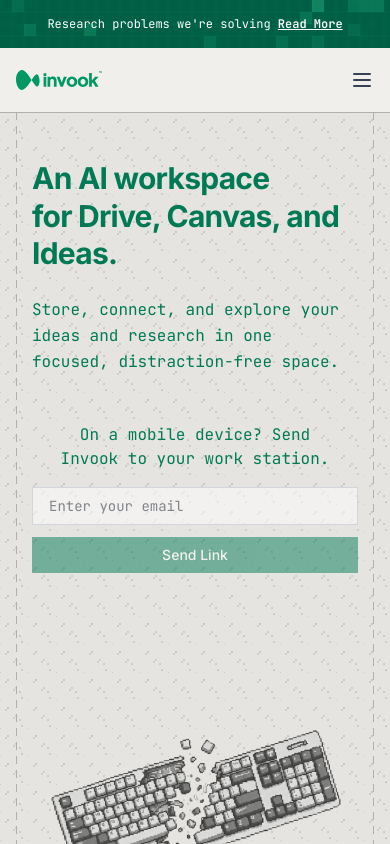
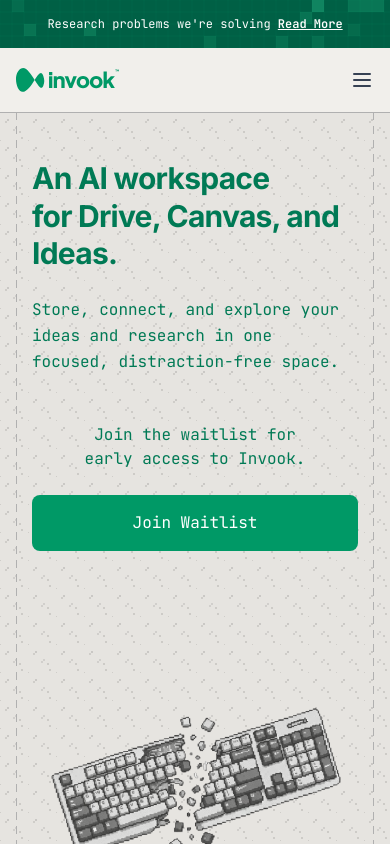
Before and after one commit to Thinking-Sound-Lab/tsl-website, a Next.js app: page / in a window 390 px wide. Shown: the top 844 px of the page. Built offline with nearby package versions, Linux system fonts and the light colour scheme.

Commit message:
feat: Add waitlist modal component with email submission and success/error states.

```diff
--- a/app/auth/success/page.tsx
+++ b/app/auth/success/page.tsx
@@ -38,8 +38,7 @@
     const extractTokensAndRedirect = () => {
       try {
         const hash = window.location.hash;
-        console.log("OAuth success page - full URL:", window.location.href);
-        console.log("OAuth success page - hash fragment:", hash);
+
 
         if (hash && hash.length > 1) {
           // Parse the hash to extract user email if available
@@ -52,13 +51,13 @@
             const decodedToken = decodeJWT(accessToken);
             if (decodedToken && decodedToken.email) {
               setUserEmail(decodedToken.email);
-              console.log("User email extracted:", decodedToken.email);
+
             }
           }
 
           // Create custom protocol URL for Electron app
           const electronCallbackUrl = `invook://oauth/callback${hash}`;
-          console.log("Redirecting to Electron app:", electronCallbackUrl);
+
 
           // Redirect to Electron app with tokens
           window.location.href = electronCallbackUrl;
@@ -85,9 +84,7 @@
     };
 
     window.addEventListener("message", handleMessage);
-    console.log(
-      "OAuth success page loaded - authentication completed successfully"
-    );
+
 
     return () => {
       window.removeEventListener("message", handleMessage);
--- a/app/changelog/page.tsx
+++ b/app/changelog/page.tsx
@@ -1,6 +1,7 @@
 "use client";
 
 import { useState } from "react";
+import Image from "next/image";
 import { changelogData, ChangelogItem } from "./data";
 
 const ITEMS_PER_PAGE = 5;
@@ -108,10 +109,13 @@
                         {/* Image support */}
                         {change.image && (
                           <div className="mt-4">
-                            <img
+                            <Image
                               src={change.image}
                               alt={change.title}
-                              className="w-full border border-gray-300"
+                              width={0}
+                              height={0}
+                              sizes="100vw"
+                              className="w-full h-auto border border-gray-300"
                             />
                           </div>
                         )}
@@ -119,10 +123,13 @@
                         {/* GIF support */}
                         {change.gif && (
                           <div className="mt-4">
-                            <img
+                            <Image
                               src={change.gif}
                               alt={change.title}
-                              className="w-full border border-gray-300"
+                              width={0}
+                              height={0}
+                              sizes="100vw"
+                              className="w-full h-auto border border-gray-300"
                             />
                           </div>
                         )}
@@ -199,11 +206,10 @@
                         <button
                           key={page}
                           onClick={() => setCurrentPage(page)}
-                          className={`w-10 h-10 border font-mono text-sm transition-colors ${
-                            currentPage === page
-                              ? "bg-emerald-700 text-white border-emerald-700"
-                              : "bg-gray-100 text-gray-700 border-gray-200 hover:bg-gray-200"
-                          }`}
+                          className={`w-10 h-10 border font-mono text-sm transition-colors ${currentPage === page
+                            ? "bg-emerald-700 text-white border-emerald-700"
+                            : "bg-gray-100 text-gray-700 border-gray-200 hover:bg-gray-200"
+                            }`}
                         >
                           {page}
                         </button>
--- a/app/contact-us/page.tsx
+++ b/app/contact-us/page.tsx
@@ -12,7 +12,7 @@
 
   const handleSubmit = (e: React.FormEvent) => {
     e.preventDefault();
-    console.log("Form submitted:", formData);
+
     // Handle form submission here
   };
 
--- a/app/downloads/installation-steps.tsx
+++ b/app/downloads/installation-steps.tsx
@@ -1,6 +1,7 @@
 "use client";
 
 import { useEffect } from "react";
+import Image from "next/image";
 
 interface InstallationStepsProps {
   platform: "mac" | "windows";
@@ -32,9 +33,12 @@
         "Open the downloaded .dmg file from your downloads list. It's in the top right corner of your browser.",
       visual: (
         <div className="mt-4 -ml-6 overflow-visible">
-          <img
+          <Image
             src="/images/dmg_invook.png"
             alt="Invook.dmg download"
+            width={0}
+            height={0}
+            sizes="100vw"
             className="w-auto h-auto max-w-sm rounded-lg"
           />
         </div>
@@ -47,9 +51,12 @@
         "Drag and drop Invook to the Applications folder when asked to continue with the install.",
       visual: (
         <div className="mt-4 flex items-center justify-center">
-          <img
+          <Image
             src="/images/install_mac.png"
             alt="Drag Invook to Applications folder"
+            width={0}
+            height={0}
+            sizes="100vw"
             className="w-full h-auto max-w-xs"
           />
         </div>
@@ -61,9 +68,12 @@
       description: "Open Invook from the Dock and start using voice dictation.",
       visual: (
         <div className="mt-12 -ml-6 overflow-visible">
-          <img
+          <Image
             src="/images/dock.png"
             alt="macOS Dock with Invook"
+            width={0}
+            height={0}
+            sizes="100vw"
             className="w-full h-auto"
           />
         </div>
@@ -81,9 +91,11 @@
         <div className="mt-4 flex items-center justify-center">
           <div className="bg-white rounded-lg p-6 shadow-md max-w-sm w-full">
             <div className="flex flex-col items-center gap-4">
-              <img
+              <Image
                 src="/svgs/black_monogram.svg"
                 alt="Invook"
+                width={64}
+                height={64}
                 className="w-16 h-16"
               />
               <div className="flex items-center gap-3">
@@ -118,9 +130,11 @@
         <div className="mt-4 flex items-center justify-center">
           <div className="bg-white rounded-lg p-6 shadow-md max-w-sm w-full">
             <div className="flex flex-col items-center gap-4">
-              <img
+              <Image
                 src="/svgs/black_monogram.svg"
                 alt="Invook"
+                width={64}
+                height={64}
                 className="w-16 h-16"
               />
               <div className="text-center">
@@ -152,9 +166,11 @@
           <div className="bg-white rounded-lg p-4 shadow-md max-w-xs w-full">
             <div className="flex flex-col gap-2">
               <div className="flex items-center gap-3 p-2 hover:bg-gray-50 cursor-pointer">
-                <img
+                <Image
                   src="/svgs/black_monogram.svg"
                   alt="Invook"
+                  width={40}
+                  height={40}
                   className="w-10 h-10"
                 />
                 <span className="text-sm text-gray-700 font-normal">
@@ -189,9 +205,12 @@
         <div className="mb-12">
           {/* Logo */}
           <div className="mb-8">
-            <img
+            <Image
               src="/svgs/black_logo.svg"
               alt="Invook"
+              width={0}
+              height={0}
+              style={{ width: 'auto', height: '1.5rem' }}
               className="h-6 w-auto"
             />
           </div>
--- a/app/pricing/page.tsx
+++ b/app/pricing/page.tsx
@@ -1,9 +1,8 @@
 "use client";
 
-import { Button } from "@/components/ui/button";
 import { FAQSection } from "@/components/faq-section";
 import { useState } from "react";
-import Link from "next/link";
+
 
 const plans = [
   {
@@ -83,22 +82,8 @@
   const [billingCycle, setBillingCycle] = useState<"monthly" | "annually">(
     "annually"
   );
-  const [hoursPerDay, setHoursPerDay] = useState(4);
-  const [hourlyRate, setHourlyRate] = useState<number | string>(50);
 
-  // Calculate savings
-  const wordsPerDay = hoursPerDay * 2400; // Assuming 2400 words per hour typing speed
-  const hoursPerMonth = hoursPerDay * 22; // 22 working days
-  const hoursSavedMonthly = Math.round(hoursPerMonth * 0.5); // Assume 50% time saving with Invook
-  const hourlyRateNum =
-    typeof hourlyRate === "string"
-      ? hourlyRate === ""
-        ? 0
-        : Number(hourlyRate)
-      : hourlyRate;
-  const timeValueSaved = hoursSavedMonthly * hourlyRateNum;
-  const proCost = billingCycle === "monthly" ? 14 : 17;
-  const netSavings = timeValueSaved - proCost;
+
 
   return (
     <main>
@@ -143,8 +128,7 @@
                   <div className="inline-flex items-center bg-white/50 border border-emerald-700 border-dashed p-1">
                     <button
                       onClick={() => setBillingCycle("monthly")}
-                      className={`px-6 py-2 font-mono text-sm transition-colors ${
-                        billingCycle === "monthly"
+                      className={`px-6 py-2 font-mono text-sm transition-colors ${billingCycle === "monthly"
                         ? "bg-emerald-700 text-white"
                         : "text-gray-700 hover:text-emerald-700"
                         }`}
@@ -153,8 +137,7 @@
                     </button>
                     <button
                       onClick={() => setBillingCycle("annually")}
-                      className={`px-6 py-2 font-mono text-sm transition-colors flex items-center gap-2 ${
-                        billingCycle === "annually"
+                      className={`px-6 py-2 font-mono text-sm transition-colors flex items-center gap-2 ${billingCycle === "annually"
                         ? "bg-emerald-700 text-white"
                         : "text-gray-700 hover:text-emerald-700"
                         }`}
--- a/components/benefits.tsx
+++ b/components/benefits.tsx
@@ -3,11 +3,7 @@
 import { useRef } from "react";
 import Image from "next/image";
 import Lottie from "lottie-react";
-// Import your Lottie JSON files here
-import translationAnimation from "@/public/assets/translation.json";
-// Add more imports as needed:
-import commandModeAnimation from "@/public/assets/command.json";
-import vocabularyAnimation from "@/public/assets/vocabulory.json";
+
 
 import driveImage from "@/public/assets/benefit-drive.webp";
 import canvasImage from "@/public/assets/benefit-canvas.webp";
@@ -83,12 +79,14 @@
         </div>
       ),
       mockup: (
+        <div className="mt-6 overflow-hidden rounded-xl">
           <Image
             src={driveImage}
             alt="Unified Drive"
-          className="mt-6 w-full h-auto"
+            className="w-full h-auto"
             priority
           />
+        </div>
       ),
     },
     {
@@ -114,11 +112,13 @@
         </div>
       ),
       mockup: (
+        <div className="mt-6 overflow-hidden rounded-xl">
           <Image
             src={canvasImage}
             alt="Research Canvas"
-          className="mt-6 w-full h-auto"
+            className="w-full h-auto"
           />
+        </div>
       ),
     },
     {
@@ -144,11 +144,13 @@
         </div>
       ),
       mockup: (
+        <div className="mt-6 overflow-hidden rounded-xl">
           <Image
             src={voiceImage}
             alt="Voice to Text"
-          className="mt-6 w-full h-auto"
+            className="w-full h-auto"
           />
+        </div>
       ),
     },
   ];
@@ -161,7 +163,7 @@
           <h2 className="text-3xl sm:text-4xl lg:text-5xl font-bold text-gray-700 tracking-tight mb-4">
             Your Unified Knowledge Space
           </h2>
-          <p className="text-base font-mono text-gray-700/80 max-w-2xl leading-relaxed">
+          <p className="text-base font-mono text-gray-700/80 max-w-2xl mx-auto text-center leading-relaxed">
             By organizing your ideas, files, and research into a single Drive and Canvas,
             Invook helps you work faster, think clearly, and stay focused on
             what matters most.
--- a/components/footer.tsx
+++ b/components/footer.tsx
@@ -1,4 +1,5 @@
 import Link from "next/link";
+import Image from "next/image";
 
 export function Footer() {
   return (
@@ -10,9 +11,12 @@
               {/* Left Side - Logo */}
               <div className="flex flex-col">
                 <div>
-                  <img
+                  <Image
                     src="/svgs/web_logo.svg"
                     alt="Invook"
+                    width={0}
+                    height={0}
+                    style={{ height: '1.5rem', width: 'auto' }}
                     className="h-6 w-auto"
                   />
                 </div>
--- a/components/hero.tsx
+++ b/components/hero.tsx
@@ -1,17 +1,11 @@
 "use client";
 
-import { Button } from "@/components/ui/button";
 import Image from "next/image";
-import Link from "next/link";
 import { useState, useEffect } from "react";
 import { useWaitlist } from "@/components/waitlist-context";
 
 export function Hero() {
-  const [email, setEmail] = useState("");
   const [os, setOs] = useState<"mac" | "windows" | "other">("other");
-  const [isLoading, setIsLoading] = useState(false);
-  const [isSent, setIsSent] = useState(false);
-  const [error, setError] = useState("");
 
   const { openWaitlist } = useWaitlist();
 
@@ -25,44 +19,7 @@
     }
   }, []);
 
-  const handleSendLink = async () => {
-    if (!email || isLoading || isSent) return;
 
-    setIsLoading(true);
-    setError("");
-
-    try {
-      const platform = os === "mac" || os === "windows" ? os : "mac";
-
-      const response = await fetch("/api/send-download", {
-        method: "POST",
-        headers: {
-          "Content-Type": "application/json",
-        },
-        body: JSON.stringify({
-          email,
-          platform,
-        }),
-      });
-
-      const data = await response.json();
-
-      if (data.success) {
-        setIsSent(true);
-        setEmail("");
-        // Reset after 3 seconds
-        setTimeout(() => {
-          setIsSent(false);
-        }, 3000);
-      } else {
-        setError(data.error || "Failed to send download link");
-      }
-    } catch (_) {
-      setError("Network error. Please try again.");
-    } finally {
-      setIsLoading(false);
-    }
-  };
 
   const handleJoinWaitlist = (e: React.MouseEvent) => {
     e.preventDefault();
@@ -75,9 +32,7 @@
     return "Join Waitlist";
   };
 
-  const getDownloadLink = () => {
-    return "/downloads";
-  };
+
 
   return (
     <section className="min-h-screen">
@@ -131,57 +86,19 @@
           </div> */}
         </div>
 
-        {/* Mobile: Email input form - Centered and above keyboard */}
+        {/* Mobile: Waitlist CTA - Centered and above keyboard */}
         <div className="lg:hidden flex justify-center items-center relative z-10 mb-10 mt-12">
-          <div className="w-full max-w-md">
-            <p className="text-base sm:text-lg font-mono text-emerald-700 mb-4 text-center text-balance">
-              On a mobile device? Send Invook to your work station.
+          <div className="w-full max-w-md text-center">
+            <p className="text-base sm:text-lg font-mono text-emerald-700 mb-6 text-balance">
+              Join the waitlist for early access to Invook.
             </p>
-            <div className="flex flex-col sm:flex-row gap-3">
-              <input
-                type="email"
-                placeholder="Enter your email"
-                value={email}
-                onChange={(e) => setEmail(e.target.value)}
-                className="flex-1 px-4 py-2 border border-gray-300 bg-white/50 text-gray-900 font-mono text-sm focus:outline-none focus:ring-2 focus:ring-emerald-600"
-                disabled={isLoading || isSent}
-              />
-              <Button
-                variant="emerald"
-                size="default"
-                onClick={handleSendLink}
-                disabled={isLoading || isSent || !email}
-                className="whitespace-nowrap"
-              >
-                {isLoading ? (
-                  <div className="flex items-center gap-2">
-                    <svg className="animate-spin h-4 w-4" viewBox="0 0 24 24">
-                      <circle
-                        className="opacity-25"
-                        cx="12"
-                        cy="12"
-                        r="10"
-                        stroke="currentColor"
-                        strokeWidth="4"
-                        fill="none"
-                      />
-                      <path
-                        className="opacity-75"
-                        fill="currentColor"
-                        d="M4 12a8 8 0 018-8V0C5.373 0 0 5.373 0 12h4zm2 5.291A7.962 7.962 0 014 12H0c0 3.042 1.135 5.824 3 7.938l3-2.647z"
-                      />
-                    </svg>
-                  </div>
-                ) : isSent ? (
-                  "Link Sent"
-                ) : (
-                  "Send Link"
-                )}
-              </Button>
-            </div>
-            {error && (
-              <p className="text-sm text-red-600 mt-2 text-center">{error}</p>
-            )}
+
+            <button
+              onClick={handleJoinWaitlist}
+              className="w-full inline-flex items-center justify-center px-6 py-4 text-base font-mono rounded-md text-white bg-emerald-600 hover:bg-emerald-700 focus:outline-none focus:ring-2 focus:ring-offset-2 focus:ring-emerald-500"
+            >
+              Join Waitlist
+            </button>
           </div>
         </div>
 
--- a/components/navigation.tsx
+++ b/components/navigation.tsx
@@ -1,7 +1,8 @@
 "use client";
 
 import { useState, useEffect } from "react";
-import { Button } from "@/components/ui/button";
+
+import Image from "next/image";
 import Link from "next/link";
 import { useWaitlist } from "@/components/waitlist-context";
 
@@ -42,10 +43,14 @@
           {/* Logo */}
           <Link href={"/"}>
             <div className="flex items-center">
-              <img
+              <Image
                 src="/svgs/web_logo.svg"
                 alt="Invook"
-                className="h-5 w-auto"
+                width={0}
+                height={0}
+                style={{ height: '1.5rem', width: 'auto' }}
+                className="h-6 w-auto"
+                priority
               />
             </div>
           </Link>
@@ -97,9 +102,8 @@
                   </svg>
                   <span>Resources</span>
                   <svg
-                    className={`w-3 h-3 transition-transform duration-200 ${
-                      isResourcesOpen ? "rotate-180" : ""
-                    }`}
+                    className={`w-3 h-3 transition-transform duration-200 ${isResourcesOpen ? "rotate-180" : ""
+                      }`}
                     fill="none"
                     stroke="currentColor"
                     viewBox="0 0 24 24"
@@ -308,9 +312,8 @@
                   </svg>
                   <span>Resources</span>
                   <svg
-                    className={`w-3 h-3 ml-auto transition-transform duration-200 ${
-                      isResourcesOpen ? "rotate-180" : ""
-                    }`}
+                    className={`w-3 h-3 ml-auto transition-transform duration-200 ${isResourcesOpen ? "rotate-180" : ""
+                      }`}
                     fill="none"
                     stroke="currentColor"
                     viewBox="0 0 24 24"
--- a/components/speed-comparison.tsx
+++ b/components/speed-comparison.tsx
@@ -3,10 +3,37 @@
 import { useState, useEffect, useRef } from "react";
 import { Button } from "@/components/ui/button";
 
+const fullText =
+  "Make a new React component called TaskDashboard. Add a useState hook for selectedTaskId initialized to null, and another for isSidebarOpen set to true.";
+
+const typoSequence = [
+  {
+    position: 59,
+    wrongText: "useState",
+    correctText: "useState",
+    shouldError: false,
+  },
+  {
+    position: 70,
+    wrongText: "selectdTaskId",
+    correctText: "selectedTaskId",
+    shouldError: true,
+  },
+  {
+    position: 85,
+    wrongText: "intialized",
+    correctText: "initialized",
+    shouldError: true,
+  },
+  {
+    position: 130,
+    wrongText: "isSidebrOpen",
+    correctText: "isSidebarOpen",
+    shouldError: true,
+  },
+];
+
 export function SpeedComparison() {
-  const fullText =
-    "Make a new React component called TaskDashboard. Add a useState hook for selectedTaskId initialized to null, and another for isSidebarOpen set to true.";
-
   // Left side - fast and accurate
   const [leftText, setLeftText] = useState("");
   const [leftWpm, setLeftWpm] = useState(0);
@@ -18,6 +45,7 @@
   // Track if component is in view
   const [isInView, setIsInView] = useState(false);
   const sectionRef = useRef<HTMLElement>(null);
+
 
   // Intersection Observer to detect when component is in view
   useEffect(() => {
@@ -32,13 +60,14 @@
       }
     );
 
-    if (sectionRef.current) {
-      observer.observe(sectionRef.current);
+    const currentSection = sectionRef.current;
+    if (currentSection) {
+      observer.observe(currentSection);
     }
 
     return () => {
-      if (sectionRef.current) {
-        observer.unobserve(sectionRef.current);
+      if (currentSection) {
+        observer.unobserve(currentSection);
       }
     };
   }, []);
@@ -78,33 +107,7 @@
     const msPerChar = (60 / (wpm * 5)) * 1000; // Average 5 chars per word
     let timeoutId: NodeJS.Timeout;
 
-    // Define typos that need correction
-    const typoSequence = [
-      {
-        position: 59,
-        wrongText: "useState",
-        correctText: "useState",
-        shouldError: false,
-      },
-      {
-        position: 70,
-        wrongText: "selectdTaskId",
-        correctText: "selectedTaskId",
-        shouldError: true,
-      },
-      {
-        position: 85,
-        wrongText: "intialized",
-        correctText: "initialized",
-        shouldError: true,
-      },
-      {
-        position: 130,
-        wrongText: "isSidebrOpen",
-        correctText: "isSidebarOpen",
-        shouldError: true,
-      },
-    ];
+
 
     const typeText = async () => {
       let currentText = "";
--- a/components/waitlist-modal.tsx
+++ b/components/waitlist-modal.tsx
@@ -42,7 +42,7 @@
       } else {
         setError("Failed to join waitlist. Please try again.");
       }
-    } catch (err) {
+    } catch {
       setError("Network error. Please try again.");
     } finally {
       setLoading(false);
@@ -174,8 +174,8 @@
             type="submit"
             disabled={loading || success}
             className={`w-full px-4 py-3 h-12 text-white text-base font-medium rounded-xl focus:outline-none focus:ring-2 focus:ring-offset-2 focus:ring-emerald-500 ${loading || success
-                ? "bg-emerald-400 cursor-not-allowed"
-                : "bg-emerald-600 hover:bg-emerald-700"
+              ? "bg-emerald-400 cursor-not-allowed"
+              : "bg-emerald-600 hover:bg-emerald-700"
               }`}
           >
             {loading ? "Joining..." : "Join Waitlist"}
--- a/update_env.js
+++ b/update_env.js
@@ -1,3 +1,4 @@
+/* eslint-disable @typescript-eslint/no-require-imports */
 const fs = require('fs');
 const path = require('path');
 
```
Also changed, not shown: public/assets/benefit-canvas.webp, public/assets/benefit-drive.webp. Lines whose indentation alone changed are shown as unchanged.
